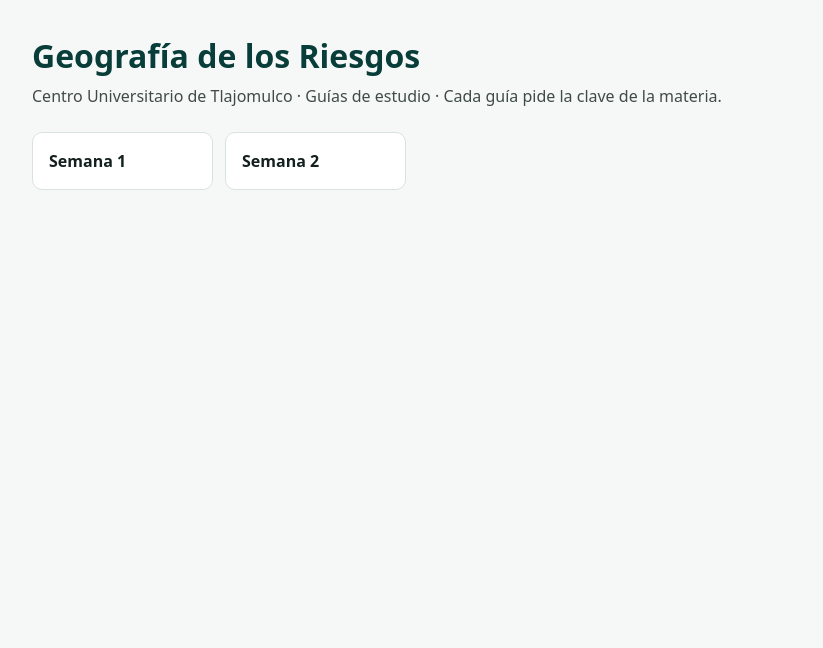
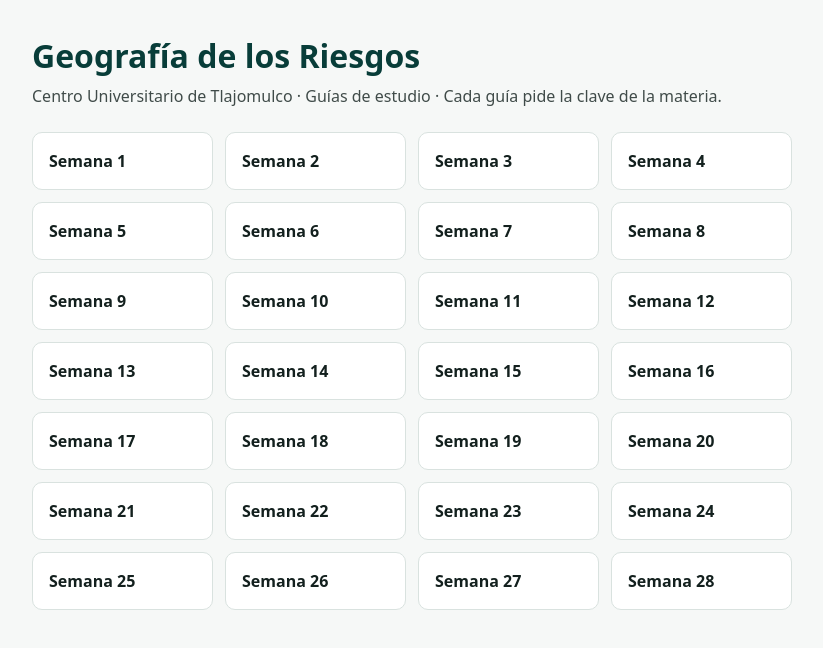
Before and after one commit to FreddyHVG/geografia-riesgos, a plain HTML site: page index.html in a window 1280 px wide. Shown: the whole page, without its empty margins (228-1051 px from the left). Drawn offline with Linux system fonts and the light colour scheme.

Commit message:
Publicación automática desde Drive (2026-10-14 01:09) [parcial]

```diff
--- a/index.html
+++ b/index.html
@@ -22,8 +22,34 @@
     <h1>Geografía de los Riesgos</h1>
     <p>Centro Universitario de Tlajomulco · Guías de estudio · Cada guía pide la clave de la materia.</p>
     <ul>
-      <li><a href="semana-01/">Semana 1</a></li>
-      <li><a href="semana-02/">Semana 2</a></li>
+      <li><a href="tema-01/">Semana 1</a></li>
+      <li><a href="tema-02/">Semana 2</a></li>
+      <li><a href="tema-03/">Semana 3</a></li>
+      <li><a href="tema-04/">Semana 4</a></li>
+      <li><a href="tema-05/">Semana 5</a></li>
+      <li><a href="tema-06/">Semana 6</a></li>
+      <li><a href="tema-07/">Semana 7</a></li>
+      <li><a href="tema-08/">Semana 8</a></li>
+      <li><a href="tema-09/">Semana 9</a></li>
+      <li><a href="tema-10/">Semana 10</a></li>
+      <li><a href="tema-11/">Semana 11</a></li>
+      <li><a href="tema-12/">Semana 12</a></li>
+      <li><a href="tema-13/">Semana 13</a></li>
+      <li><a href="tema-14/">Semana 14</a></li>
+      <li><a href="tema-15/">Semana 15</a></li>
+      <li><a href="tema-16/">Semana 16</a></li>
+      <li><a href="tema-17/">Semana 17</a></li>
+      <li><a href="tema-18/">Semana 18</a></li>
+      <li><a href="tema-19/">Semana 19</a></li>
+      <li><a href="tema-20/">Semana 20</a></li>
+      <li><a href="tema-21/">Semana 21</a></li>
+      <li><a href="tema-22/">Semana 22</a></li>
+      <li><a href="tema-23/">Semana 23</a></li>
+      <li><a href="tema-24/">Semana 24</a></li>
+      <li><a href="tema-25/">Semana 25</a></li>
+      <li><a href="tema-26/">Semana 26</a></li>
+      <li><a href="tema-27/">Semana 27</a></li>
+      <li><a href="tema-28/">Semana 28</a></li>
     </ul>
   </main>
 </body>
```
